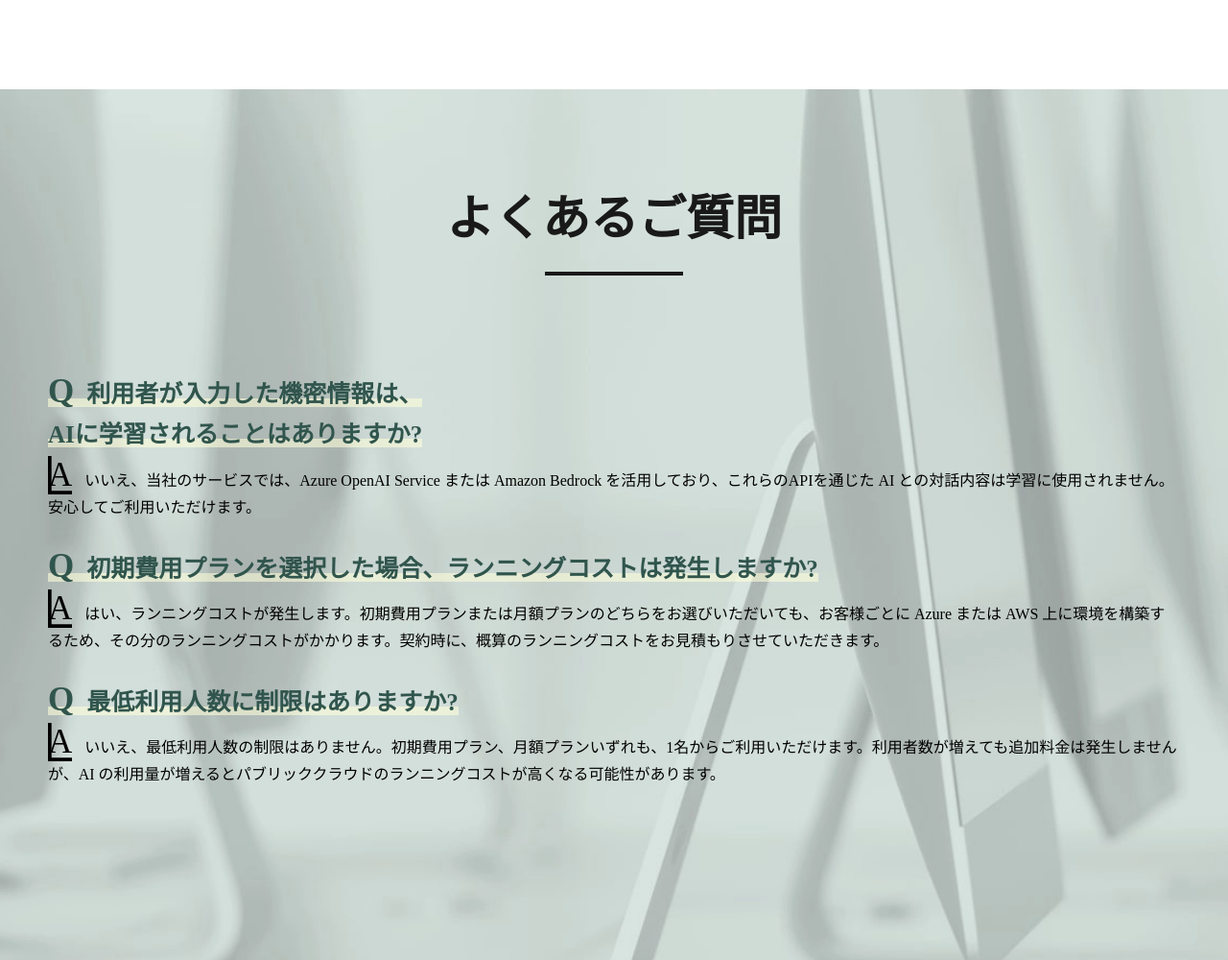
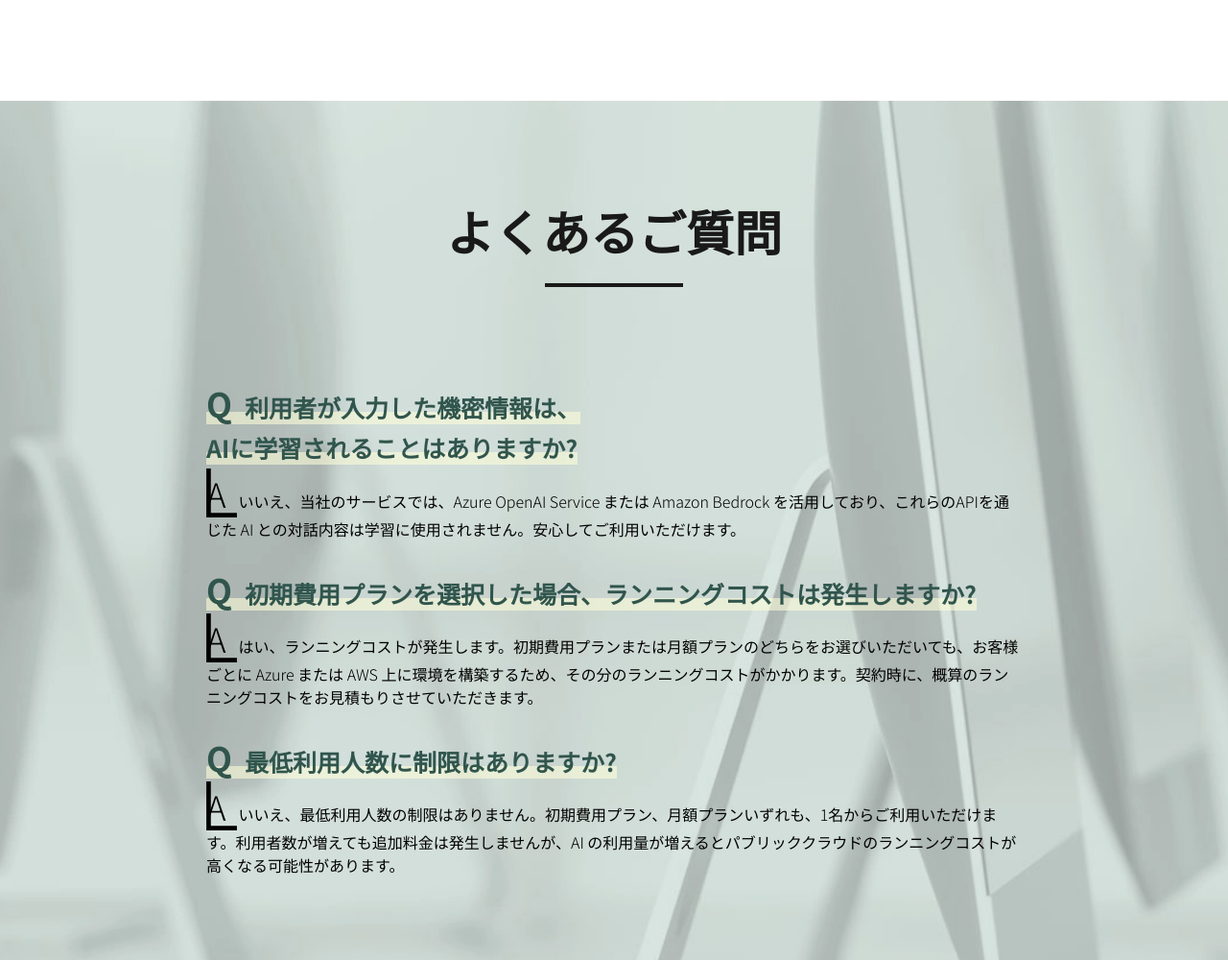
Before and after one commit to kojobiz/zero002html, a plain HTML site: page index.html in a window 1280 px wide. Shown: the part 9892-10892 px from the top of the page at 96% size. Drawn offline with nearby package versions, Linux system fonts and the light colour scheme.

Commit message:
font import

```diff
--- a/assets/scss/_setting.scss
+++ b/assets/scss/_setting.scss
@@ -1,4 +1,5 @@
 @charset "utf-8";
+@import url('https://fonts.googleapis.com/css2?family=Noto+Sans+JP:wght@100..900&display=swap');
 
 /***************************
 テストカラー
@@ -30,25 +31,26 @@ $faqBgGreen:#91FF00;
 /*****************************
 フォント
 ******************************/
-$fontMeiryo: "メイリオ", Meiryo, Osaka, "ＭＳ Ｐゴシック", "MS PGothic", Arial,
-  sans-serif;
-$fontHira: "ヒラギノ角ゴ Pro W3", "Hiragino Kaku Gothic Pro", "メイリオ", Meiryo,
-  Osaka, "ＭＳ Ｐゴシック", "MS PGothic", sans-serif;
-$fontMintyo: "ＭＳ Ｐ明朝", "MS PMincho", "ヒラギノ明朝 Pro W3",
-  "Hiragino Mincho Pro", serif;
-$fontGothic: "ＭＳ Ｐゴシック", "MS PGothic", sans-serif;
-$fontRaleway: "Raleway", "MS PGothic", sans-serif;
-$fontNoto: "Noto Sans Japanese", serif;
-$fontLato: "Lato", "arial", sans-serif;
-$fontOpenSans: "Open Sans", Arial, sans-serif;
-$fontYuMin: "游明朝体", "Yu Mincho", YuMincho, "ヒラギノ明朝 Pro",
-  "Hiragino Mincho Pro", "MS P明朝", "MS PMincho", serif;
-$fontYuGothic: "游ゴシック体", YuGothic, "游ゴシック", "Yu Gothic", "メイリオ",
-  sans-serif;
-$fontNoteMin: "ヒラギノ明朝 Pro W3", "Hiragino Mincho Pro", "HiraMinProN-W3",
-  "Noto Serif JP", "游明朝", "Yu Mincho", "游明朝体", "YuMincho", "HGS明朝E",
-  serif;
-$roboto: "Roboto Condensed", sans-serif;
+// $fontMeiryo: "メイリオ", Meiryo, Osaka, "ＭＳ Ｐゴシック", "MS PGothic", Arial,
+//   sans-serif;
+// $fontHira: "ヒラギノ角ゴ Pro W3", "Hiragino Kaku Gothic Pro", "メイリオ", Meiryo,
+//   Osaka, "ＭＳ Ｐゴシック", "MS PGothic", sans-serif;
+// $fontMintyo: "ＭＳ Ｐ明朝", "MS PMincho", "ヒラギノ明朝 Pro W3",
+//   "Hiragino Mincho Pro", serif;
+// $fontGothic: "ＭＳ Ｐゴシック", "MS PGothic", sans-serif;
+// $fontRaleway: "Raleway", "MS PGothic", sans-serif;
+// $fontNoto: "Noto Sans Japanese", serif;
+// $fontLato: "Lato", "arial", sans-serif;
+// $fontOpenSans: "Open Sans", Arial, sans-serif;
+// $fontYuMin: "游明朝体", "Yu Mincho", YuMincho, "ヒラギノ明朝 Pro",
+//   "Hiragino Mincho Pro", "MS P明朝", "MS PMincho", serif;
+// $fontYuGothic: "游ゴシック体", YuGothic, "游ゴシック", "Yu Gothic", "メイリオ",
+//   sans-serif;
+// $fontNoteMin: "ヒラギノ明朝 Pro W3", "Hiragino Mincho Pro", "HiraMinProN-W3",
+//   "Noto Serif JP", "游明朝", "Yu Mincho", "游明朝体", "YuMincho", "HGS明朝E",
+//   serif;
+// $roboto: "Roboto Condensed", sans-serif;
+
 
 .bold {
   font-weight: bold;
@@ -58,6 +60,7 @@ $roboto: "Roboto Condensed", sans-serif;
 ********************************/
 body {
   overflow-x: hidden;
+  font-family: "Noto Sans JP", "游ゴシック Medium", "Yu Gothic Medium", "游ゴシック体", YuGothic, sans-serif;
 }
 body,
   h1,
```
Also changed, not shown: assets/scss/pages/home.css, 2 other files.
